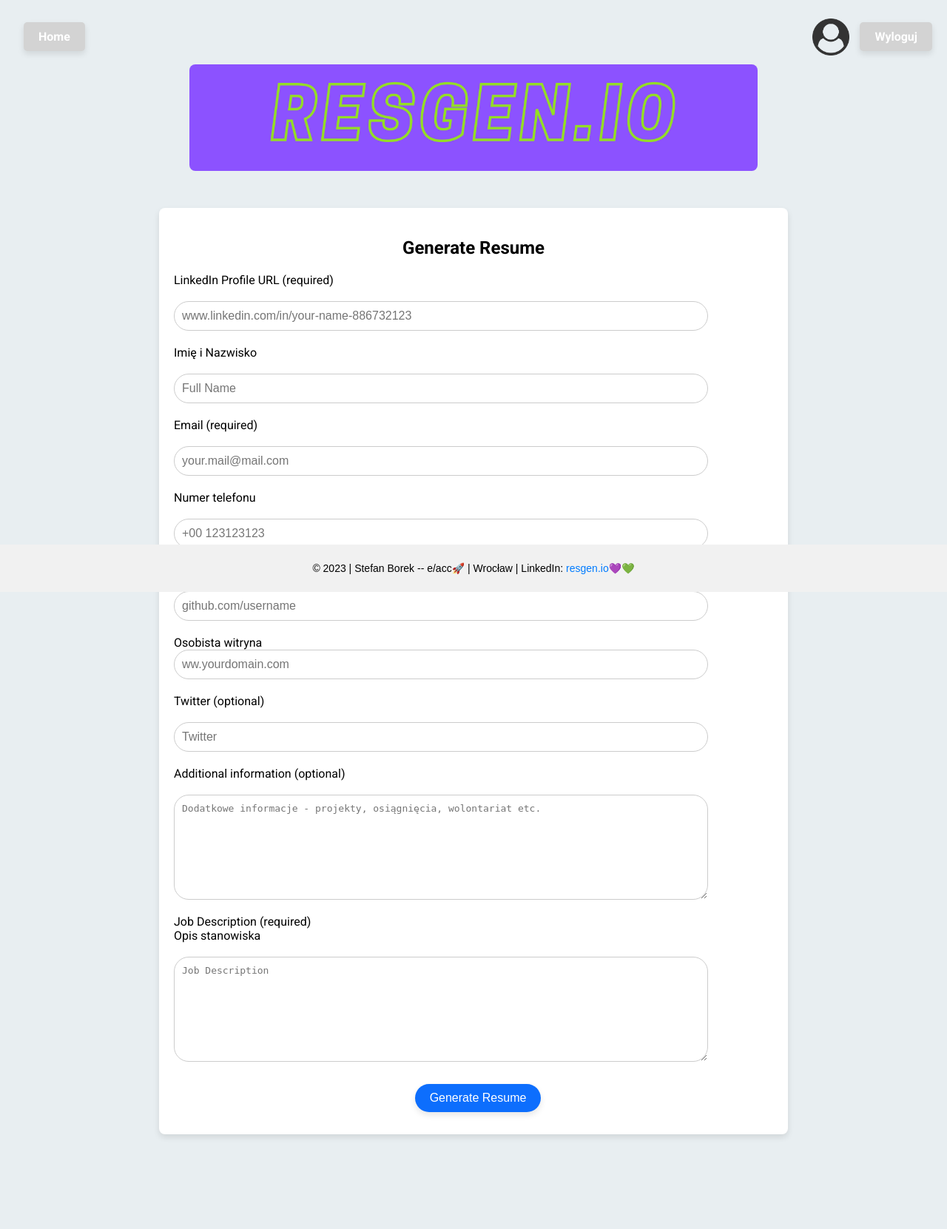
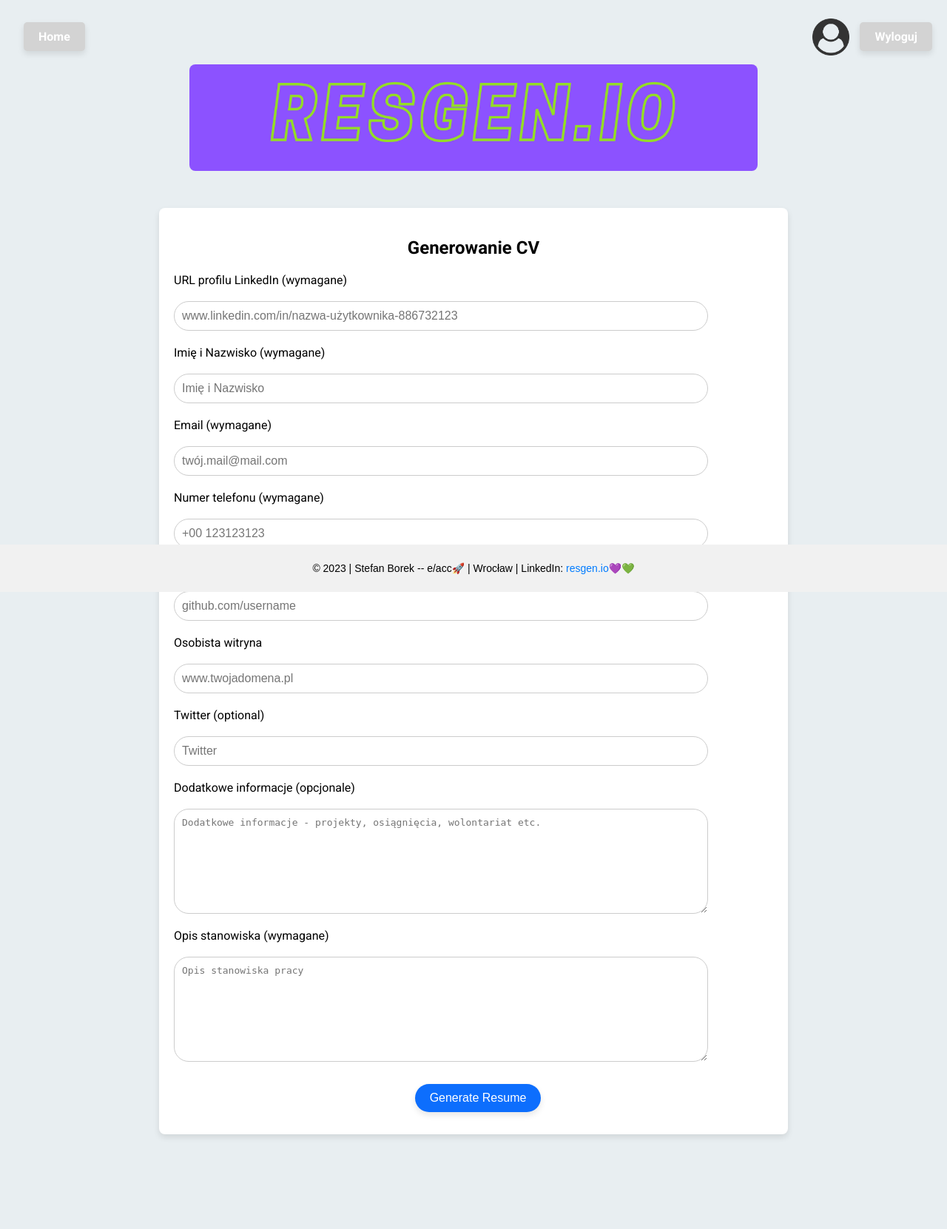
Before and after one commit to stethbo/resgenio, a Flask app: page /generate in a window 1280 px wide. Shown: the whole page at 74% size. Run offline with Flask 3, Linux system fonts and the light colour scheme; the visitor is signed in with stand-in values (Sample User, id 1); some libraries are stand-ins or nearby versions.

Commit message:
temp commit to save changes

```diff
--- a/app/forms.py
+++ b/app/forms.py
@@ -29,6 +29,6 @@ class ResumeForm(FlaskForm):
     github = StringField('GitHub (optional)', validators=[Optional()])
     personal_website = StringField('Personal Website (optional)', validators=[Optional()])
     twitter = StringField('Twitter (optional)', validators=[Optional()])
-    additionals = TextAreaField('Additional information (optional)')
+    additionals = TextAreaField('Additional information (optional)', validators=[Optional()])
     job_description = TextAreaField('Job Description (required)', validators=[DataRequired()])
     submit = SubmitField('Generate Resume')
--- a/app/routes.py
+++ b/app/routes.py
@@ -67,6 +67,7 @@ def generate():
     form = ResumeForm(obj=user_details)
 
     if form.validate_on_submit():
+        logger.info(f'FORM validated on submit👍')
 
         if not user_details:
             user_details = UserDetails(user_id=current_user.id)
@@ -95,6 +96,8 @@ def generate():
         flash('Resume generated successfully.')
         # Redirect to the download route with the path of the temporary file
         return redirect(url_for('main.preview', resume_id=generated_id))
+
+    logger.warning(f'🤬FORM NOT validated om submit')
 
     return render_template('generate.html', form=form)
 
--- a/app/templates/archive.html
+++ b/app/templates/archive.html
@@ -2,7 +2,7 @@
 
 {% block content %}
 <div class="archive">
-    <h2 class="div-ceter">Archiwum</h2>
+    <h2 class="div-center">Archiwum</h2>
     <ul class="resume-list">
         {% for resume in resume_list %}
             <li>
--- a/app/templates/generate.html
+++ b/app/templates/generate.html
@@ -4,36 +4,36 @@
         <div class="data-form login-form custom-wide-form">
             <div id="generateForm" class="card body">
                 <form  method="post" class="form-floating" onsubmit="showLoadingMessage()">
-                    <h2 class="card-title text-center div-center">Generate Resume</h2>
+                    <h2 class="card-title text-center div-center">Generowanie CV</h2>
 
-                    {{ form.hidden_tag() }}
+
                     <div class="form-group">
                         <div class="form-group">
-                            {{ form.linkedin_url.label }}
+                            URL profilu LinkedIn (wymagane)
                         <span class="text-danger">
                         </span><br>
-                            {{ form.linkedin_url(class="form-control wide-input", placeholder="www.linkedin.com/in/your-name-886732123") }}
+                            {{ form.linkedin_url(class="form-control wide-input", placeholder="www.linkedin.com/in/nazwa-użytkownika-886732123") }}
                     </div>
                     <div class="form-group">
-                        {{ "Imię i Nazwisko" }}
+                        {{ "Imię i Nazwisko (wymagane)" }}
                         <span class="text-danger"></span><br>
-                        {{ form.full_name(class="form-control wide-input", placeholder="Full Name") }}
+                        {{ form.full_name(class="form-control wide-input", placeholder="Imię i Nazwisko") }}
                         {% for error in form.full_name.errors %}
                             <small class="form-text text-muted">(wymagane)</small>
                         {% endfor %}
                     </div>
 
                     <div class="form-group">
-                        {{ form.email.label }}
+                        Email (wymagane)
                         <span class="text-danger"></span><br>
-                        {{ form.email(class="form-control wide-input", placeholder="your.mail@mail.com") }}
+                        {{ form.email(class="form-control wide-input", placeholder="twój.mail@mail.com") }}
                         {% for error in form.email.errors %}
                             <small class="form-text text-muted">(wymagane)</small>
                         {% endfor %}
                     </div>
 
                     <div class="form-group">
-                        Numer telefonu
+                        Numer telefonu (wymagane)
                         <span class="text-danger"></span><br>
 
                         {{ form.phone_number(class="form-control wide-input", placeholder="+00 123123123") }}
@@ -43,32 +43,34 @@
                     </div>
 
                     <div class="form-group">
-                        {{ form.github.label }}<br>
+                        {{ "Github (opcjonalne)" }}
+                        <span class="text-danger"></span><br>
                         {{ form.github(class="form-control wide-input", placeholder="github.com/username") }}
                     </div>
 
                     <div class="form-group">
-                        Osobista witryna <br>
-                        {{ form.personal_website(class="form-control wide-input", placeholder="ww.yourdomain.com") }}
+                        Osobista witryna
+                        <span class="text-danger"></span><br>
+                        {{ form.personal_website(class="form-control wide-input", placeholder="www.twojadomena.pl") }}
                     </div>
 
                     <div class="form-group">
-                        {{ form.twitter.label }}<br>
+                        {{ form.twitter.label }}
+                        <span class="text-danger"></span><br>
                         {{ form.twitter(class="form-control wide-input", placeholder="Twitter") }}
                     </div>
 
                     <div class="form-group">
-                        {{ form.additionals.label }}
+                        Dodatkowe informacje (opcjonale)<br>
                         <span class="text-danger"></span><br>
                         {{ form.additionals(class="form-control wide-input long-text-input", placeholder="Dodatkowe informacje - projekty, osiągnięcia, wolontariat etc.") }}
 
                     </div>
 
                     <div class="form-group">
-                        {{ form.job_description.label }}
-                        Opis stanowiska
+                        Opis stanowiska (wymagane)
                         <span class="text-danger"></span><br>
-                        {{ form.job_description(class="form-control wide-input long-text-input", placeholder="Job Description") }}
+                        {{ form.job_description(class="form-control wide-input long-text-input", placeholder="Opis stanowiska pracy") }}
 
                     </div>
 
--- a/app/templates/login.html
+++ b/app/templates/login.html
@@ -7,9 +7,10 @@
             <div class="card-body">
                 <h2 class="card-title div-center">Zaloguj się</h2>
                 <form action="/login" class="form-floating" method="POST">
+                    {{ form.csrf_token }}
                     {{ form.hidden_tag() }}
                     <div class="form-group">
-                        {{ form.username(class="form-control", placeholder="Nazwa uytkownika") }}
+                        {{ form.username(class="form-control", placeholder="Nazwa użytkownika") }}
                     </div>
                     <div class="form-group">
                         {{ form.password(class="form-control", placeholder="Hasło") }}
```
